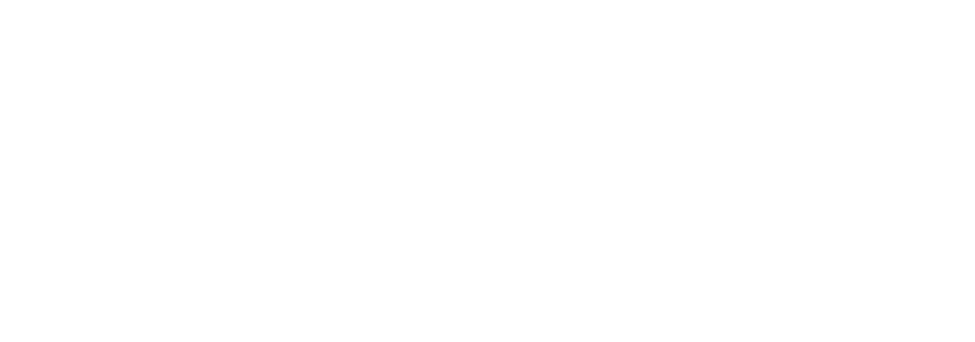
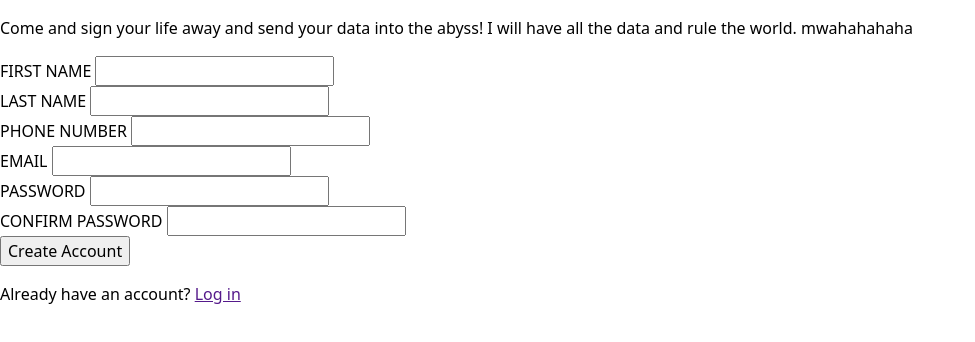
Before and after one commit to Sambaramba/Sign-up-form, a website: page index.html in a window 1280 px wide. Shown: the whole page, without its empty margins (0-975 px from the left). Drawn offline with nearby package versions, Linux system fonts and the light colour scheme.

Commit message:
Initial commit: add Html structure and base styles

```diff
--- a/css/main.css
+++ b/css/main.css
@@ -1,4 +1,6 @@
 @import "normalize.css";
+
+/*==============BASE STYLES==================================*/
 
 /* 1. Use a more-intuitive box-sizing model */
 *, *::before, *::after {
@@ -29,18 +31,18 @@ body {
 /* 7. Improve media defaults */
 img, picture, video, canvas, svg {
   display: block;
-  max-width: 100%;
+  /* max-width: 100%; */
 }
 
 /* 8. Inherit fonts for form controls */
-/* input, button, textarea, select {
+input, button, textarea, select {
   font: inherit;
-} */
+}
 
 /* 9. Avoid text overflows */
-/* p, h1, h2, h3, h4, h5, h6 {
+p, h1, h2, h3, h4, h5, h6 {
   overflow-wrap: break-word;
-} */
+}
 
 /* 10. Improve line wrapping */
 /* p {
@@ -56,3 +58,5 @@ h1, h2, h3, h4, h5, h6 {
 #root, #__next {
   isolation: isolate;
 }
+
+/*===============================================================*/
--- a/index.html
+++ b/index.html
@@ -3,10 +3,63 @@
 <head>
     <meta charset="UTF-8">
     <meta name="viewport" content="width=device-width, initial-scale=1.0">
-    <title>Your Page Title</title>
+    <title>Sign-up form</title>
     <link rel="stylesheet" href="css/main.css">
 </head>
 <body>
+<div id="container">
+    <div id="image-section">
+        <div id="logo">
+        </div>
+    </div>
+    <form action="https://httpbin.org/post" method="post">
+        <section>
+        <p>Come and sign your life away and send your data into the abyss! I will have all the data and rule the world. mwahahahaha</p>
+    </section>
+    <section>
+        <div class="">
+            <label for="first-name">FIRST NAME</label>
+            <input type="text" name="first-name" id="first-name" required />
+        </div>
+        <div class="">
+            <label for="last-name">LAST NAME</label>
+            <input type="text" name="last-name" id="last-name" required />
+        </div>
+        <div class="">
+            <label for="phone-number">PHONE NUMBER</label>
+            <input type="tel" name="phone-number" id="phone-number" required />
+        </div>
+        <div class="">
+            <label for="email">EMAIL</label>
+            <input type="email" name="email" id="email" required />
+        </div>
+        <div class="">
+            <label for="password">PASSWORD</label>
+            <input
+                type="password"
+                name="password"
+                id="password"
+                required
+                pattern="^(?=.*[a-z])(?=.*[A-Z])(?=.*/d)(?=.*[^a-zA-Z0-9]).{8, }$"
+                />
+        </div>
+        <div class="">
+            <label for="conform-password">CONFIRM PASSWORD</label>
+            <input
+                type="password"
+                name="conform-password"
+                id="conform-password"
+                required
+                pattern="^(?=.*[a-z])(?=.*[A-Z])(?=.*/d)(?=.*[^a-zA-Z0-9]).{8, }$"
+                />
+        </div>
+    </section>
+    <section>
+        <button type="submit">Create Account</button>
+        <p>Already have an account? <a href="">Log in</a></p>
+    </section>
+    </form>
+</div>
 
 </body>
 </html>
```
